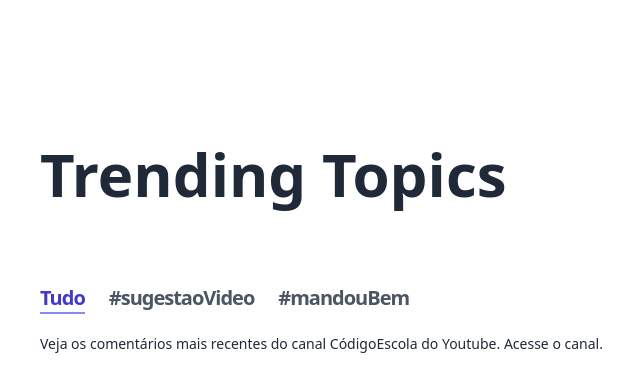
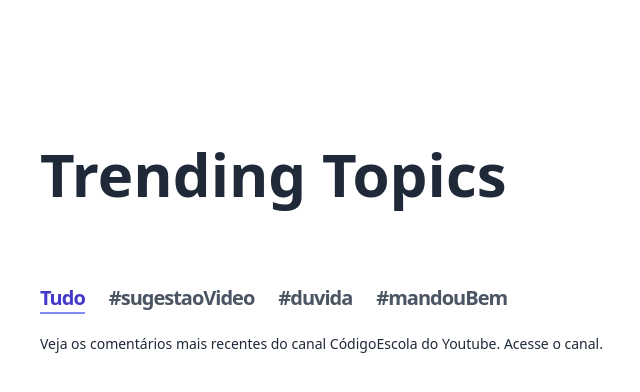
Before and after one commit to thierri/codigoescola-radar, a website: page src/frontend/index.html in a window 1280 px wide. Shown: the whole page, without its empty margins (300-940 px from the left). Drawn offline with nearby package versions, Linux system fonts and the light colour scheme; no server answers.

Commit message:
Update index.html

```diff
--- a/src/frontend/index.html
+++ b/src/frontend/index.html
@@ -22,6 +22,10 @@
             <div :class="{ 'text-indigo-700 border-b-2 border-indigo-400': tab === 'sugestaoVideo' }"
                 @click="carregarTab('sugestaoVideo')" class="hover:text-indigo-700 cursor-pointer">
                 #sugestaoVideo
+            </div>
+            <div :class="{ 'text-indigo-700 border-b-2 border-indigo-400': tab === 'duvida' }"
+                @click="carregarTab('duvida')" class="hover:text-indigo-700 cursor-pointer">
+                #duvida
             </div>
             <div :class="{ 'text-indigo-700 border-b-2 border-indigo-400': tab === 'mandouBem' }"
                 @click="carregarTab('mandouBem')" class="hover:text-indigo-700 cursor-pointer">
```
